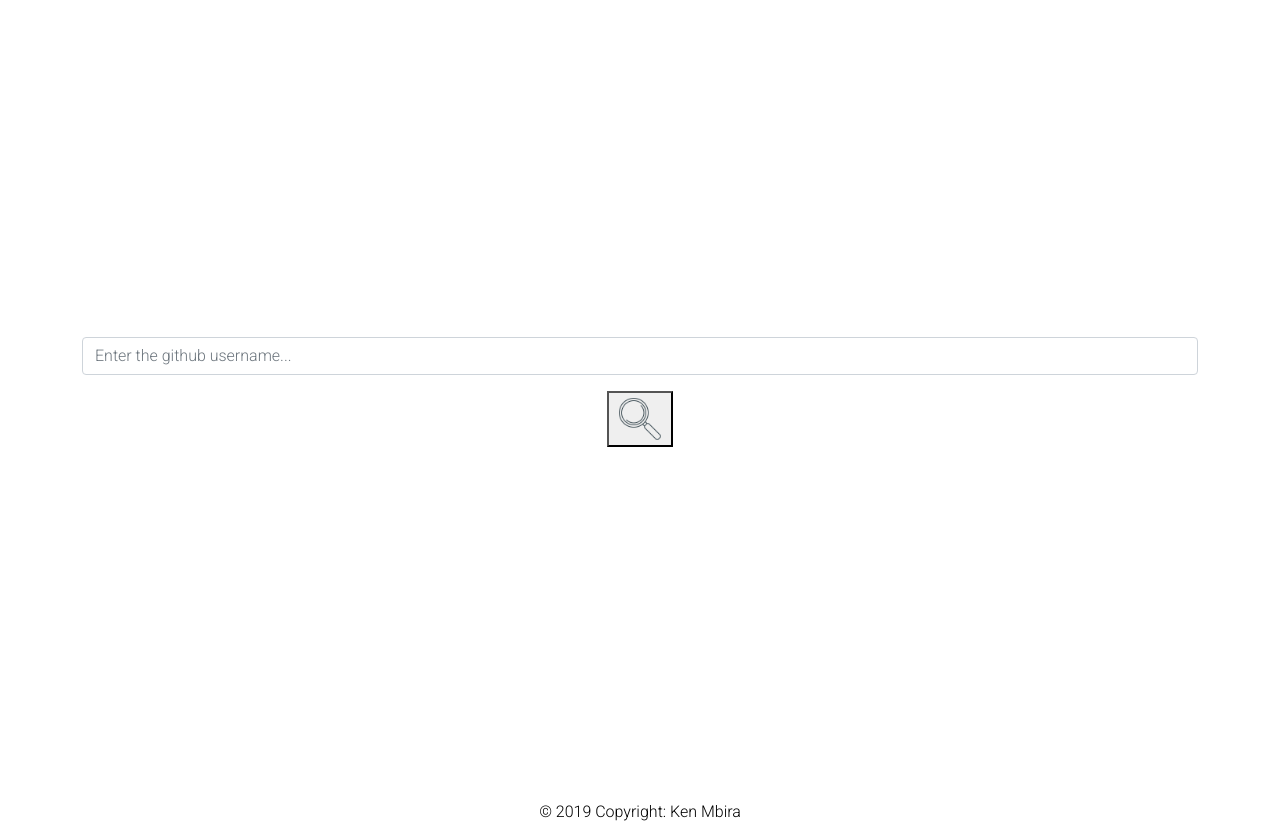
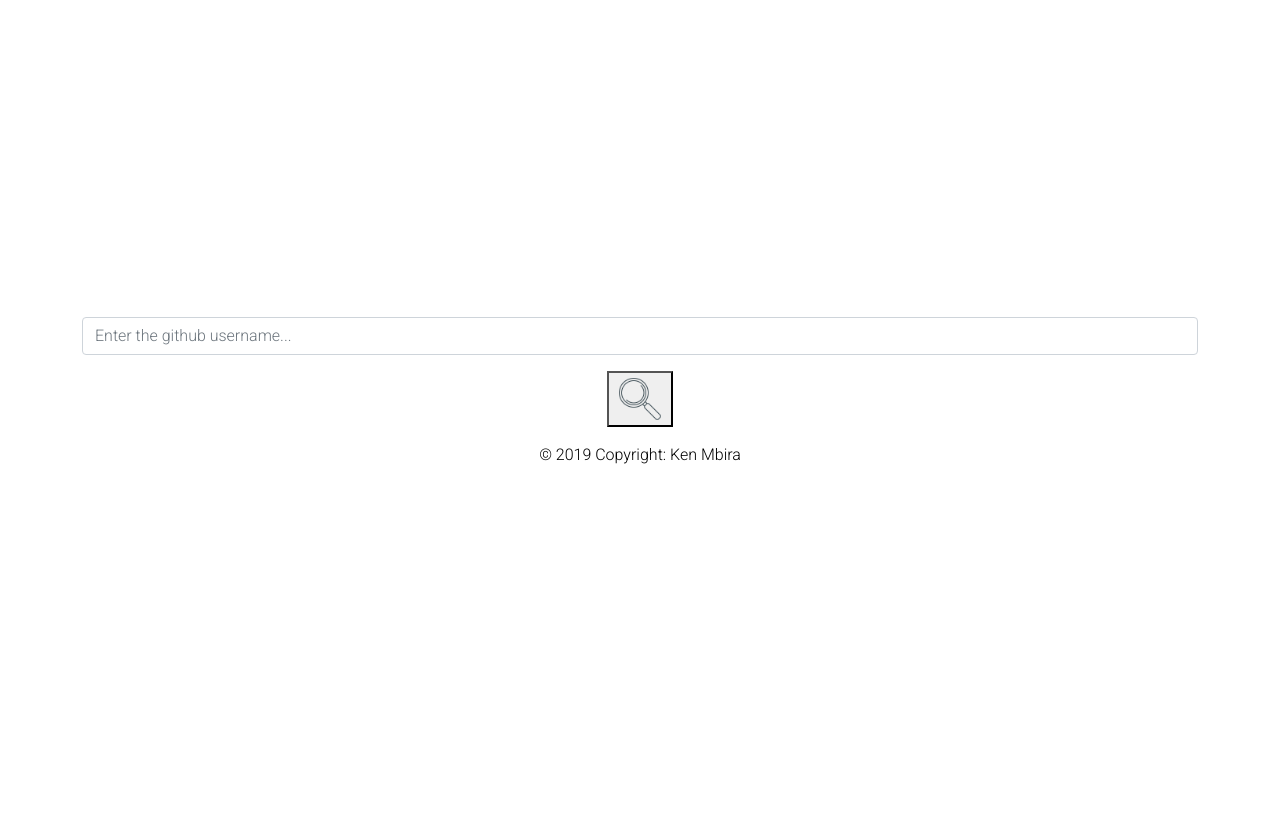
Before and after one commit to Ken-mbira/Git-finder, an Angular app: page / in a window 1280 px wide. Both pictures are taken after a click on the button "Begin search!". After the commit the page ends 800 px from the top, so only its background shows below. Built offline with nearby package versions, Linux system fonts and the light colour scheme.

Commit message:
add the footer to each page

```diff
--- a/src/app/app.component.html
+++ b/src/app/app.component.html
@@ -1,2 +1 @@
 <router-outlet></router-outlet>
-<app-footer></app-footer>
--- a/src/app/footer/footer.component.css
+++ b/src/app/footer/footer.component.css
@@ -1,5 +1,9 @@
 * {
     font-family: 'Roboto', sans-serif;
+}
+
+footer {
+    margin-top: 1rem;
 }
 
 .container {
--- a/src/app/landing-page/landing-page.component.html
+++ b/src/app/landing-page/landing-page.component.html
@@ -9,5 +9,6 @@
         <div class="begin-button">
             <button class="btn btn-secondary" routerLink="search">Begin search!</button>
         </div>
+        <app-footer></app-footer>
     </div>
 </div>
--- a/src/app/search-page/search-page.component.html
+++ b/src/app/search-page/search-page.component.html
@@ -8,5 +8,6 @@
                 <button type="submit"><img class="img-fluid" src="../../assets/search icon.png"></button>
             </div>
         </form>
+        <app-footer></app-footer>
     </div>
 </div>
```
